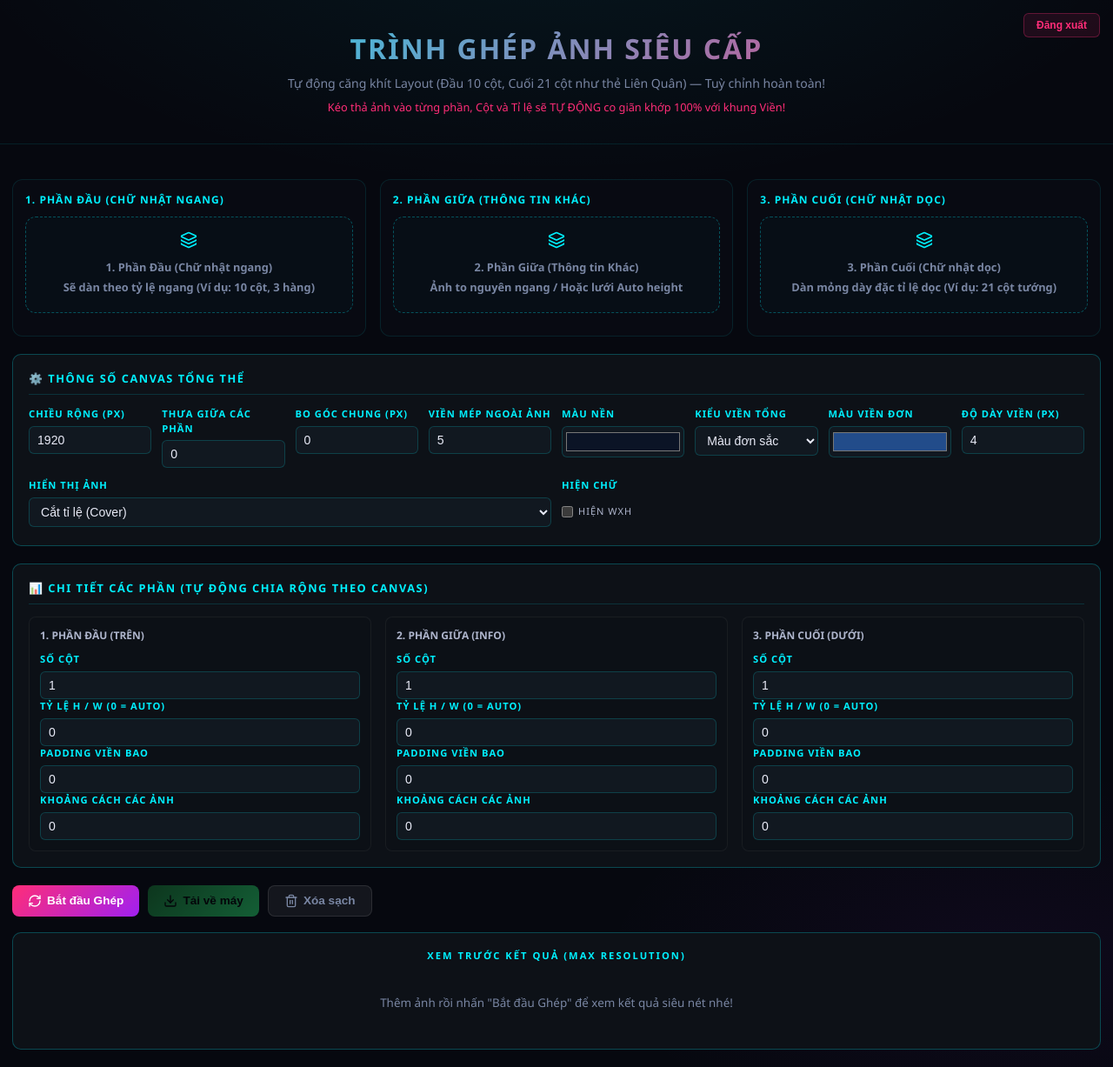
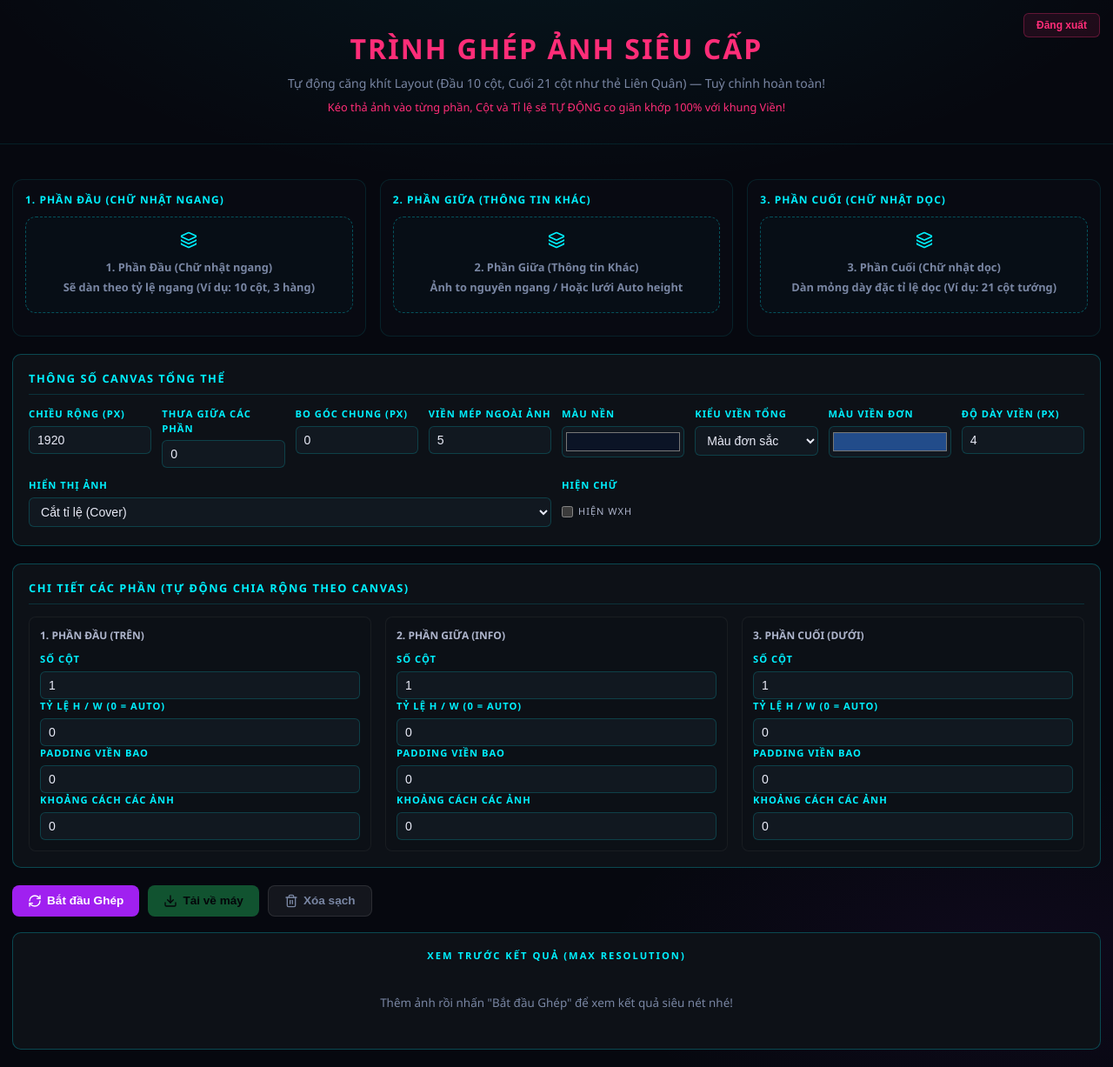
Before and after one commit to LeTuan03/ghep-anh, a React (Vite) app: page / in a window 1280 px wide. Shown: the whole page at 87% size. Built offline with nearby package versions, Linux system fonts and the light colour scheme; sample sign-in values are in the browser's storage.

Commit message:
fe change color

```diff
--- a/src/App.css
+++ b/src/App.css
@@ -42,7 +42,7 @@ header h1 {
   font-weight: 900;
   letter-spacing: 2px;
   text-transform: uppercase;
-  background: linear-gradient(135deg, var(--cyan), var(--pink));
+  background: var(--pink);
   -webkit-background-clip: text;
   -webkit-text-fill-color: transparent;
   background-clip: text;
@@ -156,9 +156,9 @@ button {
 
 .b-up { background: linear-gradient(135deg, var(--cyan), #0080ff); color: #000; box-shadow: 0 0 16px rgba(0,240,255,0.3); }
 .b-up:hover { transform: translateY(-2px); }
-.b-go { background: linear-gradient(135deg, var(--pink), var(--purple)); color: #fff; }
+.b-go { background: var(--purple); color: #fff; }
 .b-go:hover { transform: translateY(-2px); }
-.b-dl { background: linear-gradient(135deg, #1a8c3a, #2eff7e); color: #000; }
+.b-dl { background: #27de6d; color: #000; }
 .b-dl:hover:not(:disabled) { transform: translateY(-2px); }
 .b-dl:disabled { opacity: 0.35; cursor: default; transform: none; }
 .b-cl { background: rgba(255,255,255,0.06); border: 1px solid rgba(255,255,255,0.1); color: var(--sub); }
--- a/src/pages/Home.tsx
+++ b/src/pages/Home.tsx
@@ -346,7 +346,7 @@ export default function Home({ onLogout }: { onLogout?: () => void }) {
         </div>
 
         <div className="opts-group">
-          <div className="opts-title">⚙️ THÔNG SỐ CANVAS TỔNG THỂ</div>
+          <div className="opts-title">THÔNG SỐ CANVAS TỔNG THỂ</div>
           <div className="opts-row">
             <div className="cg"><label>Chiều Rộng (px)</label><input type="number" value={canvasW} min={400} max={8000} onChange={e => setCanvasW(Number(e.target.value) || 1920)}/></div>
             <div className="cg"><label>Thưa giữa các Phần</label><input type="number" value={gap} min={0} max={100} onChange={e => setGap(Number(e.target.value) || 0)}/></div>
@@ -382,7 +382,7 @@ export default function Home({ onLogout }: { onLogout?: () => void }) {
         </div>
 
         <div className="opts-group">
-          <div className="opts-title">📊 CHI TIẾT CÁC PHẦN (TỰ ĐỘNG CHIA RỘNG THEO CANVAS)</div>
+          <div className="opts-title">CHI TIẾT CÁC PHẦN (TỰ ĐỘNG CHIA RỘNG THEO CANVAS)</div>
           <div className="opts-row split-3">
             <div className="opts-col">
               <h4>1. Phần Đầu (Trên)</h4>
```
